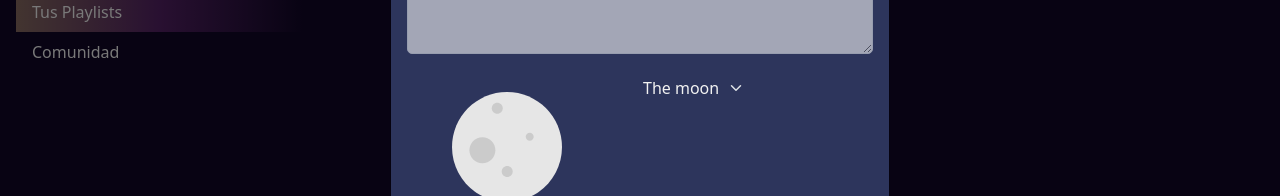
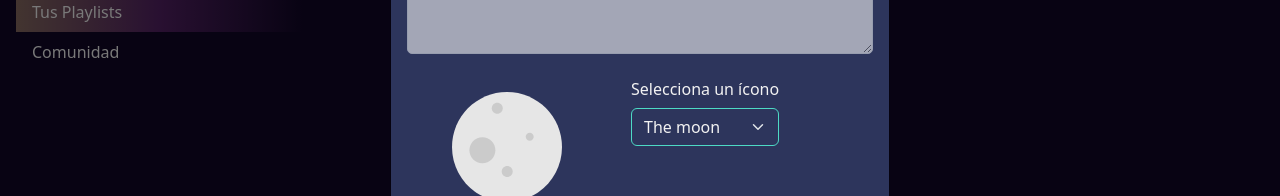
Before and after one commit to CodeMasterChefs/Frontend-Ruta-Programador, a React (Vite) app: page /mis_playlists in a window 1280 px wide. Both pictures are taken after a click on the button "Nueva Playlist". Shown: the part 318-514 px from the top of the page. Built offline with nearby package versions, Linux system fonts and the light colour scheme; no server answers.

Commit message:
fix: se ve el 'seleccionar icono'

```diff
--- a/src/Components/EditarPlaylist/EditarPlaylist.jsx
+++ b/src/Components/EditarPlaylist/EditarPlaylist.jsx
@@ -195,6 +195,7 @@ const EditarPlaylist = ({ IdPlaylist }) => {
                     {loadSelectedIcon()} {/* Muestra el ícono seleccionado */}
                   </div>
                   <div className="col-auto" data-bs-theme="dark">
+                    <p className="col-form-label">Selecciona un ícono</p>
                     <select
                       className="form-select custom-option"
                       value={idMundo}
@@ -208,7 +209,7 @@ const EditarPlaylist = ({ IdPlaylist }) => {
                         });
                       }}
                     >
-                      <option value="1"><img src="../../public/iconoMundos/moon.svg"/>The moon</option>
+                      <option value="1"><img src="../../public/iconoMundos/moon.svg" />The moon</option>
                       <option value="2">The earth</option>
                       <option value="3">Uranus</option>
                       <option value="4">Neptune</option>
--- a/src/Components/NewPlaylist/Playlist.css
+++ b/src/Components/NewPlaylist/Playlist.css
@@ -24,6 +24,6 @@
 
 .form-select {
     background-color: #2D355C;
-    border: #2D355C;
+    border: 1px solid #4DDAC5;
     color: #F2F2F2;
 }
--- a/src/Components/NewPlaylist/Playlist.jsx
+++ b/src/Components/NewPlaylist/Playlist.jsx
@@ -110,7 +110,7 @@ const Playlist = ({ CantPlaylists }) => {
         data-bs-toggle="modal"
         data-bs-target="#modalCrearPlaylist"
         data-bs-whatever="@mdo"
-        // disabled={CantPlaylists >= 100}
+      // disabled={CantPlaylists >= 100}
       >
         Nueva Playlist
       </button>
@@ -169,6 +169,7 @@ const Playlist = ({ CantPlaylists }) => {
                     {loadSelectedIcon()} {/* Muestra el ícono seleccionado */}
                   </div>
                   <div className="col-auto" data-bs-theme="dark">
+                    <p className="col-form-label">Selecciona un ícono</p>
                     <select
                       className="form-select"
                       value={idMundo}
```
